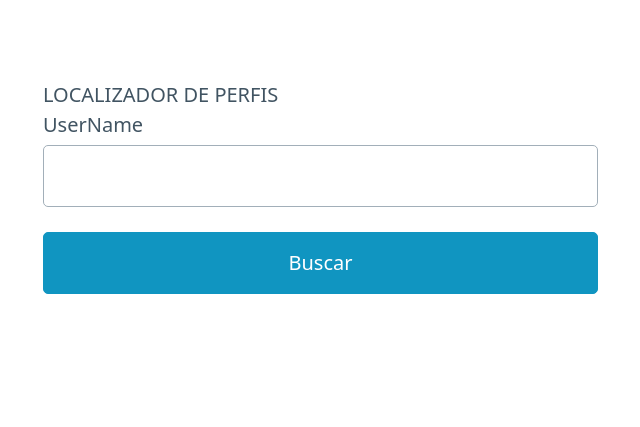
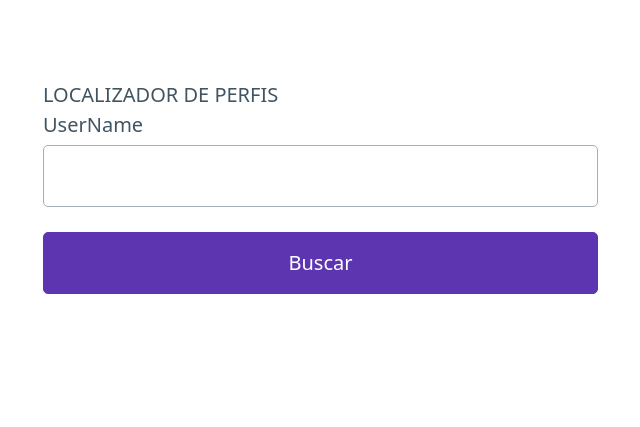
Before and after one commit to oFerrari/APP-Localizador-de-Perfis, a website built with Vite: page index.html in a window 1280 px wide. Shown: the whole page, without its empty margins (32-672 px from the left). Built offline with nearby package versions, Linux system fonts and the light colour scheme.

Commit message:
🎉 Finalizando Projeto

```diff
--- a/index.html
+++ b/index.html
@@ -17,7 +17,7 @@
       <form class="consultarUsuario">
 
         <label>
-          UserName <input type="text" name="usuario">
+          UserName <input type="text" name="usuario" required>
         </label>
 
         <button class="btnConsultarUsuario">Buscar</button>
--- a/main.js
+++ b/main.js
@@ -17,7 +17,7 @@ async function consultarUsuario(usuario) {
   let response = await fetch(`https://api.github.com/users/${usuario}`)
   let dadosUsuario = await response.json();
 
-  if (dadosUsuario.erro) {
+  if (dadosUsuario.name === 'undefined') {
     informacoes.innerHTML = `<div class="erro">Usuario não encontrado!</div>`
   } else {
     informacoes.innerHTML = `
@@ -25,7 +25,6 @@ async function consultarUsuario(usuario) {
         <p>Nome: ${dadosUsuario.name}</p>
         <a href="${dadosUsuario.html_url}">Perfil no GitHub</a>
       `
-
   }
   ativaLoader(false)
 }
--- a/style.css
+++ b/style.css
@@ -4,3 +4,41 @@
     border: 1 solid rgb(196, 32, 32);
     color: brown;
 }
+
+/* Deep-purple Light scheme (Default) */
+/* Can be forced with data-theme="light" */
+[data-theme="light"],
+:root:not([data-theme="dark"]) {
+  --primary: #5e35b1;
+  --primary-hover: #512da8;
+  --primary-focus: rgba(94, 53, 177, 0.125);
+  --primary-inverse: #FFF;
+}
+
+/* Deep-purple Dark scheme (Auto) */
+/* Automatically enabled if user has Dark mode enabled */
+@media only screen and (prefers-color-scheme: dark) {
+  :root:not([data-theme="light"]) {
+    --primary: #5e35b1;
+    --primary-hover: #673ab7;
+    --primary-focus: rgba(94, 53, 177, 0.25);
+    --primary-inverse: #FFF;
+  }
+}
+
+/* Deep-purple Dark scheme (Forced) */
+/* Enabled if forced with data-theme="dark" */
+[data-theme="dark"] {
+  --primary: #5e35b1;
+  --primary-hover: #673ab7;
+  --primary-focus: rgba(94, 53, 177, 0.25);
+  --primary-inverse: #FFF;
+}
+
+/* Deep-purple (Common styles) */
+:root {
+  --form-element-active-border-color: var(--primary);
+  --form-element-focus-color: var(--primary-focus);
+  --switch-color: var(--primary-inverse);
+  --switch-checked-background-color: var(--primary);
+}
```
